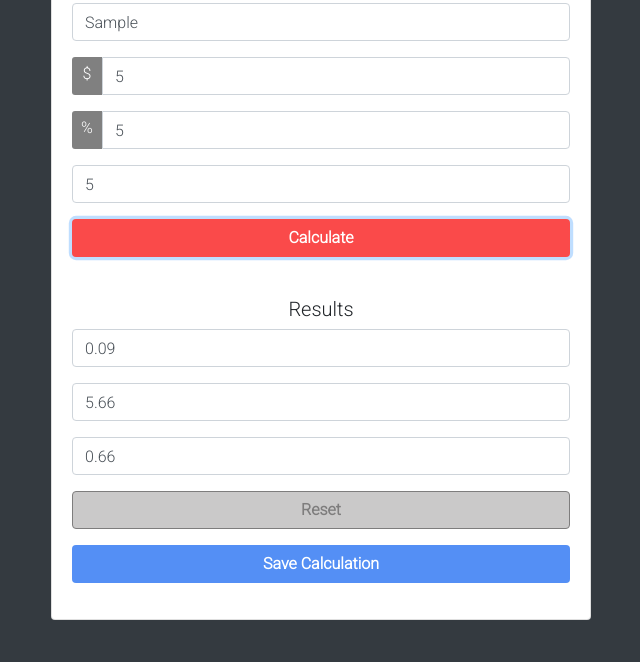
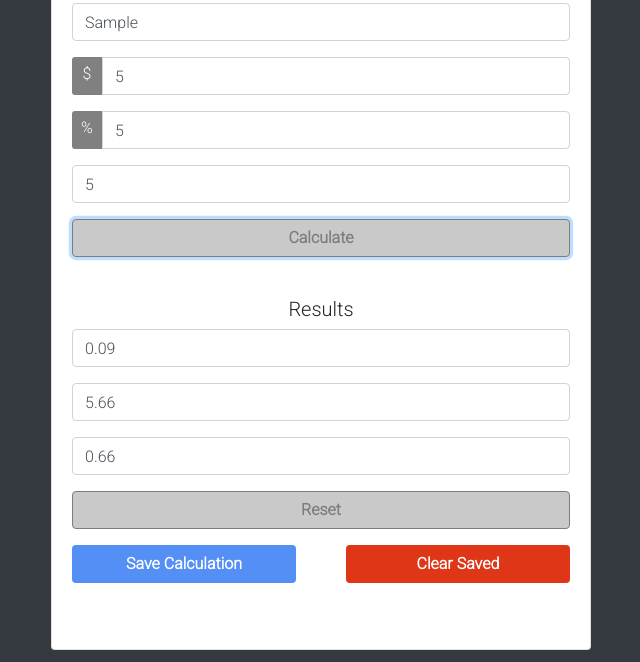
Before and after one commit to JosephLedbetter/loancalculator, a plain HTML site: page index.html in a window 1280 px wide. Both pictures are taken after typing "Sample", "5", "5", "5" into the empty fields and a click on the input "Calculate". Shown: the part 138-800 px from the top of the page, without its empty margins (319-959 px from the left). Drawn offline with nearby package versions, Linux system fonts and the light colour scheme.

Commit message:
completed styling additional clear button on the application to remove all items from local storage

```diff
--- a/app.css
+++ b/app.css
@@ -9,3 +9,23 @@ body{
     padding: 5px;
     border-radius: 3px 0 0 3px;
 }
+
+#results{
+    position: relative;
+    display: block;
+}
+
+#response{
+    display: inline;
+}
+
+#save{
+    width: 45%;
+}
+
+#clear-saved{
+    width: 45%;
+    float: right;
+    position: relative;
+    bottom: 46px;
+}
--- a/index.html
+++ b/index.html
@@ -57,7 +57,7 @@
                         <!-- calculate button -->
                         <div class="form-group">
                             <input type="submit" value="Calculate" class="btn btn-block"
-                                style="background:#fa4a4a; color:white; font-weight: bolder">
+                                style="background: #cac9c9; color:#7e7d7d; font-weight: bolder; border: 1px #7e7d7d solid">
                         </div>
                     </form>
                     <!-- FORM END-->
@@ -92,31 +92,17 @@
                             <input type="submit" value="Reset" class="btn btn-block" id="clear"
                                 style="background:#cac9c9; color:#7e7d7d; border: 1px #7e7d7d solid; font-weight: bolder">
                         </div>
-                        <div class="form-group">
+                        <div class="form-group" id="response">
                             <input title="Save to Local Storage" type="submit" value="Save Calculation" class="btn btn-block" id="save"
                                 style="background:#548ff5; color:white; font-weight: bolder" >
+                            <input title="Save to Local Storage" type="submit" value="Clear Saved" class="btn btn-block" id="clear-saved"
+                                style="background:#df3618; color:white; font-weight: bolder" >
                         </div>
                     </div>
                 </div>
             </div>
         </div>
     </div>
-
-
-
-
-
-
-
-
-
-
-
-
-
-
-
-
 
 
 
```
